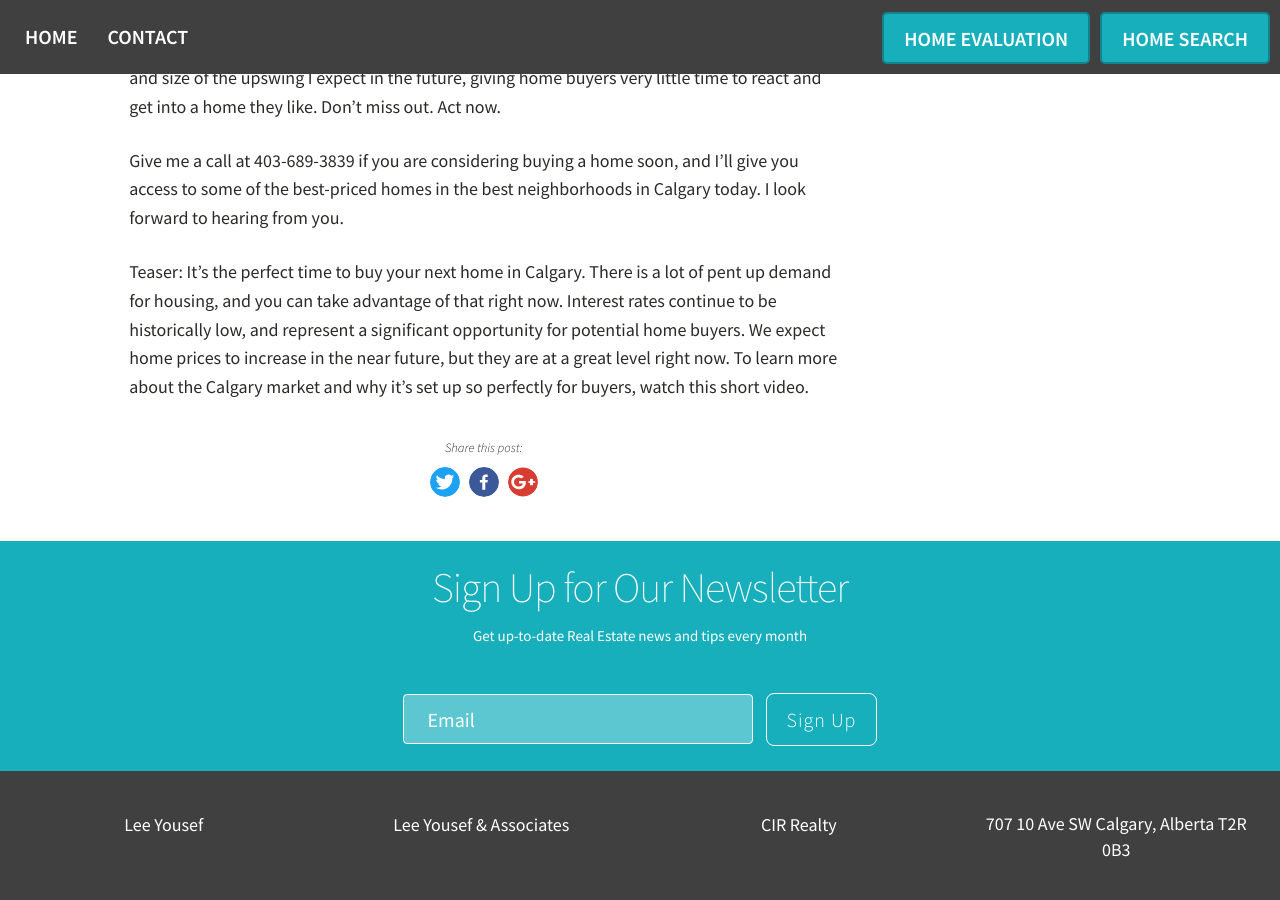
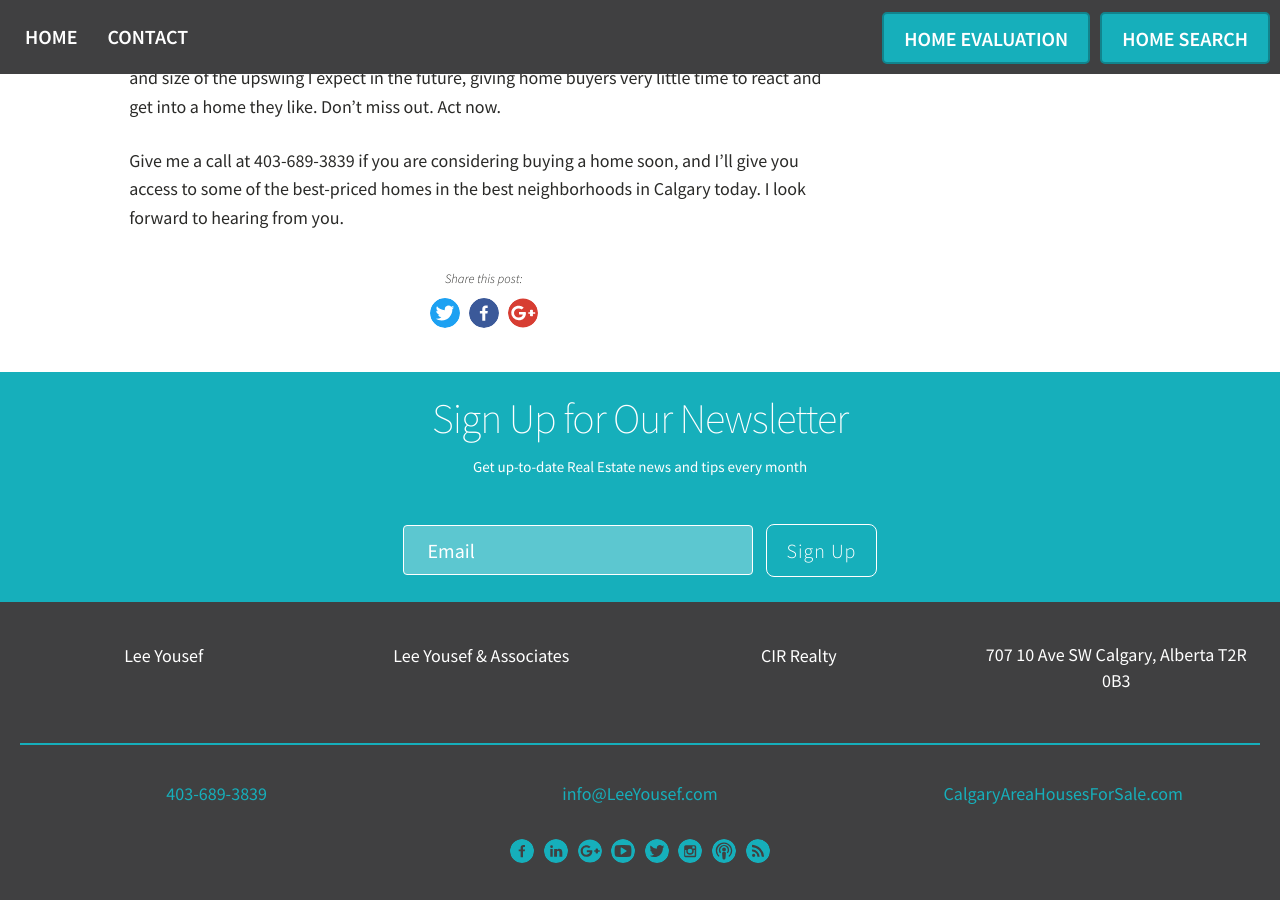
Before and after one commit to Vyral/lee-yousef-blog, a Jekyll site: the page built from _posts/2016-09-30-now-is-the-perfect-time-to-buy-a-home-in-calgary.md, in a window 1280 px wide and 900 px high, scrolled down 2636 px. Built offline with Jekyll 4.4.1, drawn with Linux system fonts in a browser that asks for light colours; nearby versions of some CDN libraries.

Commit message:
Updated '/_posts/2016-09-30-now-is-the-perfect-time-to-buy-a-home-in-calgary.md' via CloudCannon

```diff
--- a/_posts/2016-09-30-now-is-the-perfect-time-to-buy-a-home-in-calgary.md
+++ b/_posts/2016-09-30-now-is-the-perfect-time-to-buy-a-home-in-calgary.md
@@ -29,7 +29,7 @@ When you combine the pent-up demand and the reduction in supply of new housing s
 2. Oil Prices. Oil prices need to go back up close to $60 per barrel. Alberta is known for being a high cost production market, especially when we look at the oil prices. Since 2014, oil producers have had to adjust drastically and have cut their costs significantly, making them more competitive at the $60 per barrel level.
 
 
-So what’s happening with oil? Yesterday members of OPEC met in Algeria and for the first time and  they committed to cut production levels as a group to the tune of 700,000 barrels per day. The news had an immediate positive impact on oil prices (up 5%) and the Canadian dollar. Analysts are somewhat sceptical and will wait and see if such an agreement goes through in November and actually gets enforced. Regardless of the outcome, this is a good sign for oil prices and Alberta in general. Many of these countries, including Saudi Arabia, are struggling to meet their economic budgets and are seeing serious deficits resulting from plummeting oil revenues. {% include pullquote.html %}Sooner or later the current oil prices will not be sustainable and change will occur. When that happens we will reap the benefits in Alberta and major capital projects will start up again. With that comes job creation and economic stability.
+So what’s happening with oil? Yesterday members of OPEC met in Algeria and for the first time and they committed to cut production levels as a group to the tune of 700,000 barrels per day. The news had an immediate positive impact on oil prices (up 5%) and the Canadian dollar. Analysts are somewhat sceptical and will wait and see if such an agreement goes through in November and actually gets enforced. Regardless of the outcome, this is a good sign for oil prices and Alberta in general. Many of these countries, including Saudi Arabia, are struggling to meet their economic budgets and are seeing serious deficits resulting from plummeting oil revenues. {% include pullquote.html %}Sooner or later the current oil prices will not be sustainable and change will occur. When that happens we will reap the benefits in Alberta and major capital projects will start up again. With that comes job creation and economic stability.
 
 The new tax for non-Canadian residents in Vancouver has created a spillover effect into the rest of British Columbia, especially in the central Okanagan area, and into Alberta and Saskatchewan. We’re now seeing a significant number of investors looking at Calgary as the next best investment housing market. It started in the latter half of the first quarter and investor demand has picked up significantly over the past 60 days in Calgary. I am personally working with over 10 different out of town investors looking for buying opportunities in Calgary.
 
@@ -38,5 +38,3 @@ When we combine low supply levels, high pent up demand, high investor demand, an
 Home buyers can take advantage of the current environment. You can take your time viewing properties, negotiating great terms and prices, and securing some of the lowest financing rates in history. Have we hit bottom? I strongly believe so. But what’s most important is the speed and size of the upswing I expect in the future, giving home buyers very little time to react and get into a home they like. Don’t miss out. Act now.
 
 Give me a call at 403-689-3839 if you are considering buying a home soon, and I’ll give you access to some of the best-priced homes in the best neighborhoods in Calgary today. I look forward to hearing from you.
-
-Teaser: It’s the perfect time to buy your next home in Calgary. There is a lot of pent up demand for housing, and you can take advantage of that right now. Interest rates continue to be historically low, and represent a significant opportunity for potential home buyers. We expect home prices to increase in the near future, but they are at a great level right now. To learn more about the Calgary market and why it’s set up so perfectly for buyers, watch this short video.
```
